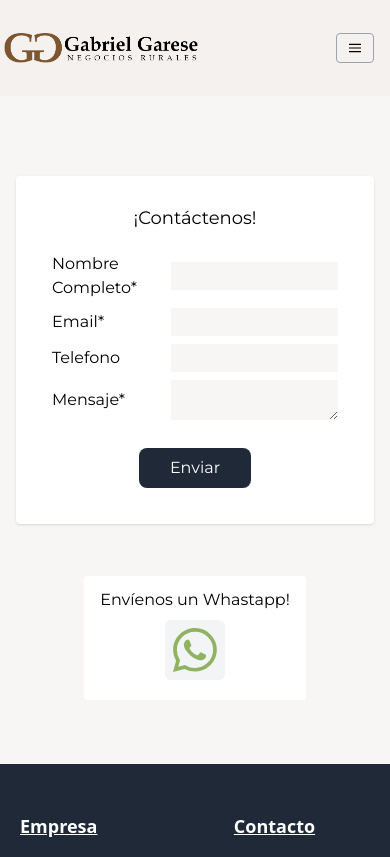
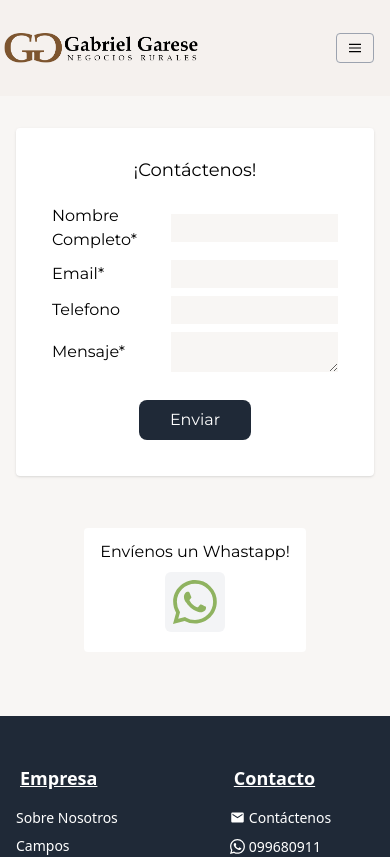
Before and after one commit to joaquingarese/gabrielGarese, a Next.js app: page /contacto in a window 390 px wide. Shown: the top 857 px of the page. Built offline with nearby package versions, Linux system fonts and the light colour scheme.

Commit message:
aesthetic changes

```diff
--- a/src/components/cattle/Cattle.tsx
+++ b/src/components/cattle/Cattle.tsx
@@ -56,7 +56,7 @@ function Cattle({ cattle }: { cattle: CattleType }) {
               <BsArrowRightShort size={26} className="mt-2 ml-4 mr-1" />
               <span className="mt-2">{cattle.category}</span>
             </div>
-            <div className="flex mt-3 md:mt-0">
+            <div className="flex mt-3 md:mt-0 m-auto">
               <div
                 onClick={(e) => {
                   e.stopPropagation();
--- a/src/components/forms/CustomForm.tsx
+++ b/src/components/forms/CustomForm.tsx
@@ -58,12 +58,12 @@ function CustomForm({ fields }: CustomFormProps) {
 
   const onClickWhatsApp = () => {
     const phoneNumber = '+59899680911';
-    const message = encodeURIComponent(`Hola! ¿En qué lo podemos ayudar?`);
+    const message = encodeURIComponent(`Hola! Quisiera hacer una consulta.`);
     window.open(`https://wa.me/${phoneNumber}?text=${message}`);
   };
 
   return (
-    <div className="flex flex-col items-center mb-16 mt-28 md:mt-16">
+    <div className="flex flex-col items-center mb-16 mt-16 md:mt-16">
       <form
         // eslint-disable-next-line @typescript-eslint/no-misused-promises
         onSubmit={handleSubmit}
--- a/src/components/globals/Footer.tsx
+++ b/src/components/globals/Footer.tsx
@@ -7,7 +7,7 @@ import { MdLocationOn } from 'react-icons/md';
 function Footer() {
   const onClickWhatsApp = () => {
     const phoneNumber = '+59899680911';
-    const message = encodeURIComponent(`Hola! ¿En qué lo podemos ayudar?`);
+    const message = encodeURIComponent(`Hola! Quisiera hacer una consulta.`);
     window.open(`https://wa.me/${phoneNumber}?text=${message}`);
   };
   return (
```
